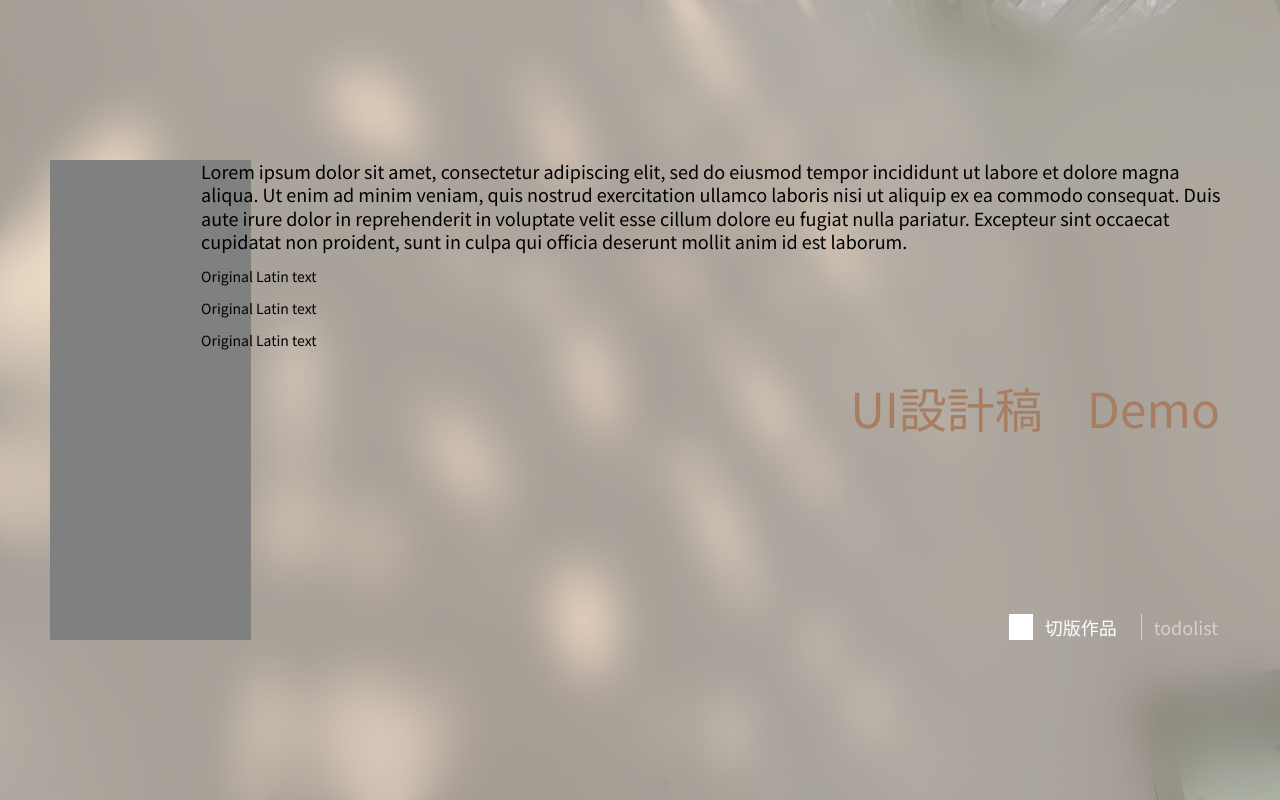
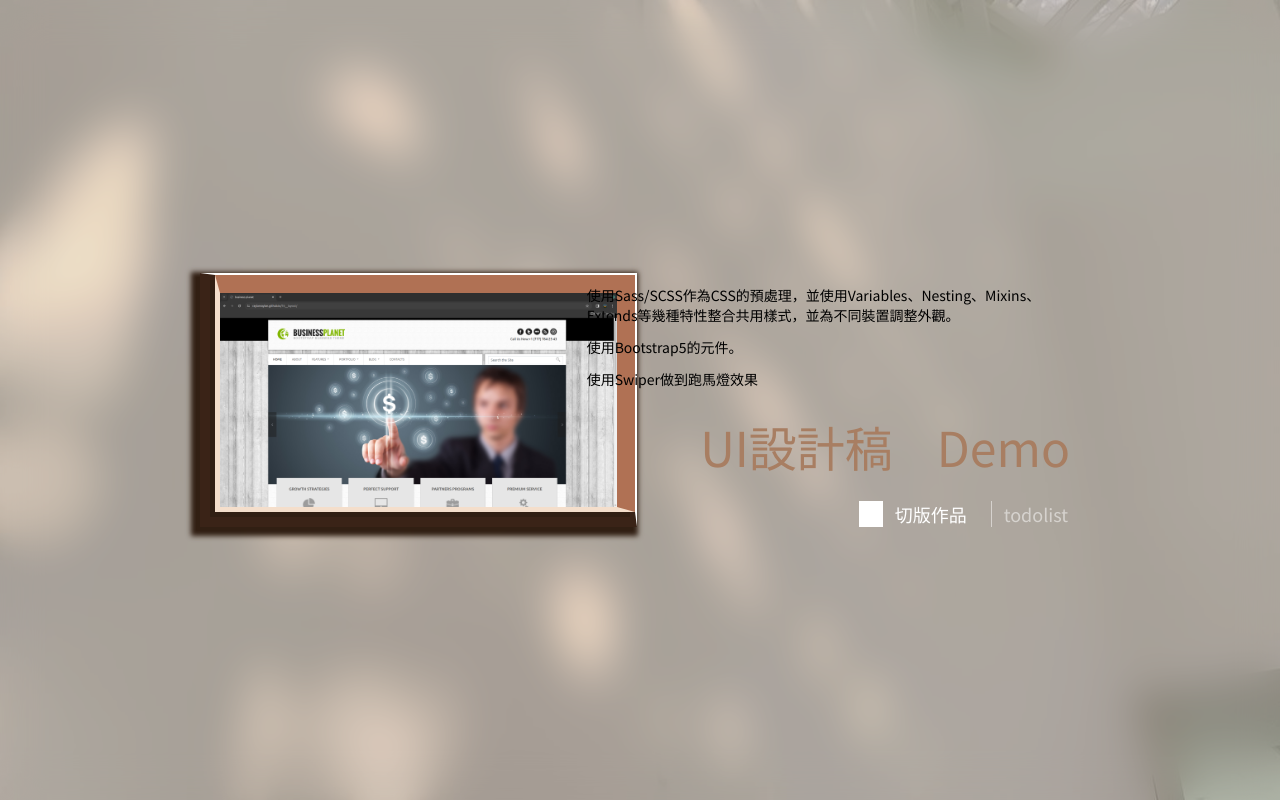
Before and after one commit to raylanraylan/portfolio, a Vue app: page / in a window 1280 px wide. Built offline with nearby package versions, Linux system fonts and the light colour scheme.

Commit message:
fix:data content and display

```diff
--- a/src/App.vue
+++ b/src/App.vue
@@ -3,16 +3,16 @@ import Webs from '@/components/Webs.vue'
 const portfolioData = {
   1:{
     id:1,
-    layoutImage:'',
+    layoutImage:'src/assets/preview screen1.png',
     name:'切版作品',
-    description:'Lorem ipsum dolor sit amet, consectetur adipiscing elit, sed do eiusmod tempor incididunt ut labore et dolore magna aliqua. Ut enim ad minim veniam, quis nostrud exercitation ullamco laboris nisi ut aliquip ex ea commodo consequat. Duis aute irure dolor in reprehenderit in voluptate velit esse cillum dolore eu fugiat nulla pariatur. Excepteur sint occaecat cupidatat non proident, sunt in culpa qui officia deserunt mollit anim id est laborum.',
+    // description:'Lorem ipsum dolor sit amet, consectetur adipiscing elit, sed do eiusmod tempor incididunt ut labore et dolore magna aliqua. Ut enim ad minim veniam, quis nostrud exercitation ullamco laboris nisi ut aliquip ex ea commodo consequat. Duis aute irure dolor in reprehenderit in voluptate velit esse cillum dolore eu fugiat nulla pariatur. Excepteur sint occaecat cupidatat non proident, sunt in culpa qui officia deserunt mollit anim id est laborum.',
     technology:{
-      text1:'Original Latin text',
-      text2:'Original Latin text',
-      text3:'Original Latin text',
+      text1:'使用Sass/SCSS作為CSS的預處理，並使用Variables、Nesting、Mixins、Extends等幾種特性整合共用樣式，並為不同裝置調整外觀。',
+      text2:'使用Bootstrap5的元件。',
+      text3:'使用Swiper做到跑馬燈效果',
     },
-    ui:'xxxxx.xxx.x.x',
-    demo:'xxxxx.xxx.x.x',
+    ui:'https://github.com/raylanraylan/layout/blob/main/template_6.png',
+    demo:'https://raylanraylan.github.io/T6__layout/',
   },
   2:{
     id:2,
--- a/src/components/Webs.vue
+++ b/src/components/Webs.vue
@@ -13,9 +13,9 @@ const currentTab = computed(()=>portfolio.data[currentTabIndex.value]);
 <template>
   <div class="webs">
     <div class="webs__container">
-      <transition name="slide-fade">
-        <div class="webs__img">{{ currentTab.layoutImage }}</div>
-      </transition>
+        <div class="webs__img">
+          <img :src="currentTab.layoutImage" />
+        </div>
       <div class="webs__nav">
         <div class="webs__text">
           <p class="webs__description">{{ currentTab.description }}</p>
@@ -39,7 +39,7 @@ const currentTab = computed(()=>portfolio.data[currentTabIndex.value]);
 .webs {
   display: flex;
   align-items: center;
-  padding: 50px;
+  padding: 200px;
   height: 100vh;
   backdrop-filter: blur(20px);
   background-color: rgba($primary100,.4);
@@ -51,8 +51,24 @@ const currentTab = computed(()=>portfolio.data[currentTabIndex.value]);
 
   &__img {
     width: 720px;
-    height: 480px;
-    background-color: grey;
+    border-top: 2px solid white;
+    border-right: 2px solid white;
+    border-bottom: 15px solid $primary400;
+    border-left: 15px solid $primary400;
+    box-shadow: -4px 4px 5px 5px $primary500;
+
+
+
+    img{
+      border: 20px solid $primary400;
+      border-top: 18px solid $primary300;
+      border-right: 18px solid $primary300;
+      border-bottom: 5px solid $primary100;
+      border-left: 5px solid $primary100;
+      box-shadow: -5px 5px 0px 0px $primary500;
+      display: block;
+      width: 100%;
+    }
   }
 
   &__nav{
@@ -128,19 +144,4 @@ const currentTab = computed(()=>portfolio.data[currentTabIndex.value]);
     opacity: 100%;
   }
 }
-
-.slide-fade-enter-active {
-  transition: all 0.3s ease-out;
-}
-
-.slide-fade-leave-active {
-  transition: all 0.8s cubic-bezier(1, 0.5, 0.8, 1);
-}
-
-.slide-fade-enter-from,
-.slide-fade-leave-to {
-  transform: translateX(20px);
-  opacity: 0;
-}
-
 </style>
```
Also changed, not shown: src/assets/preview screen1.png (added).
